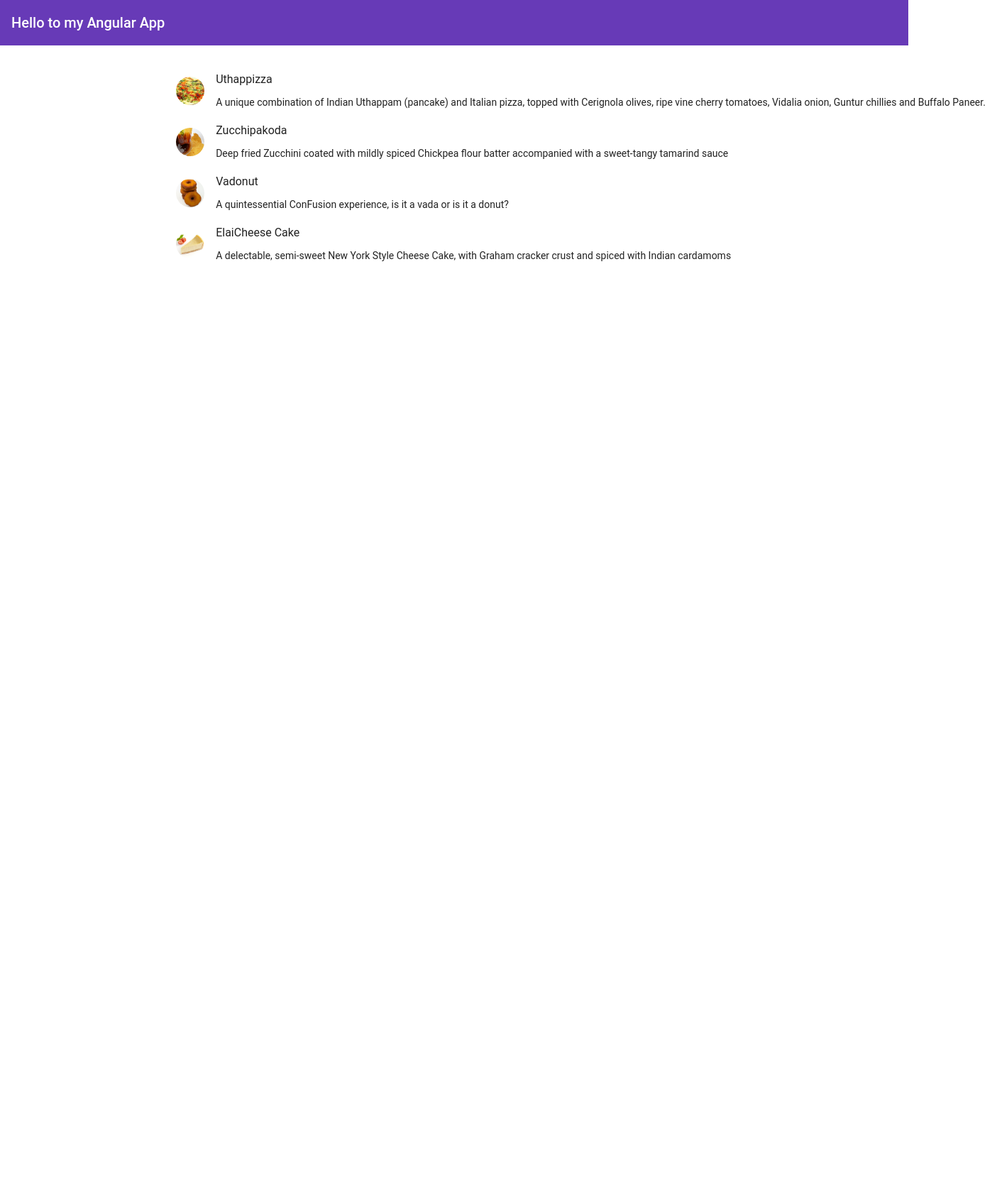
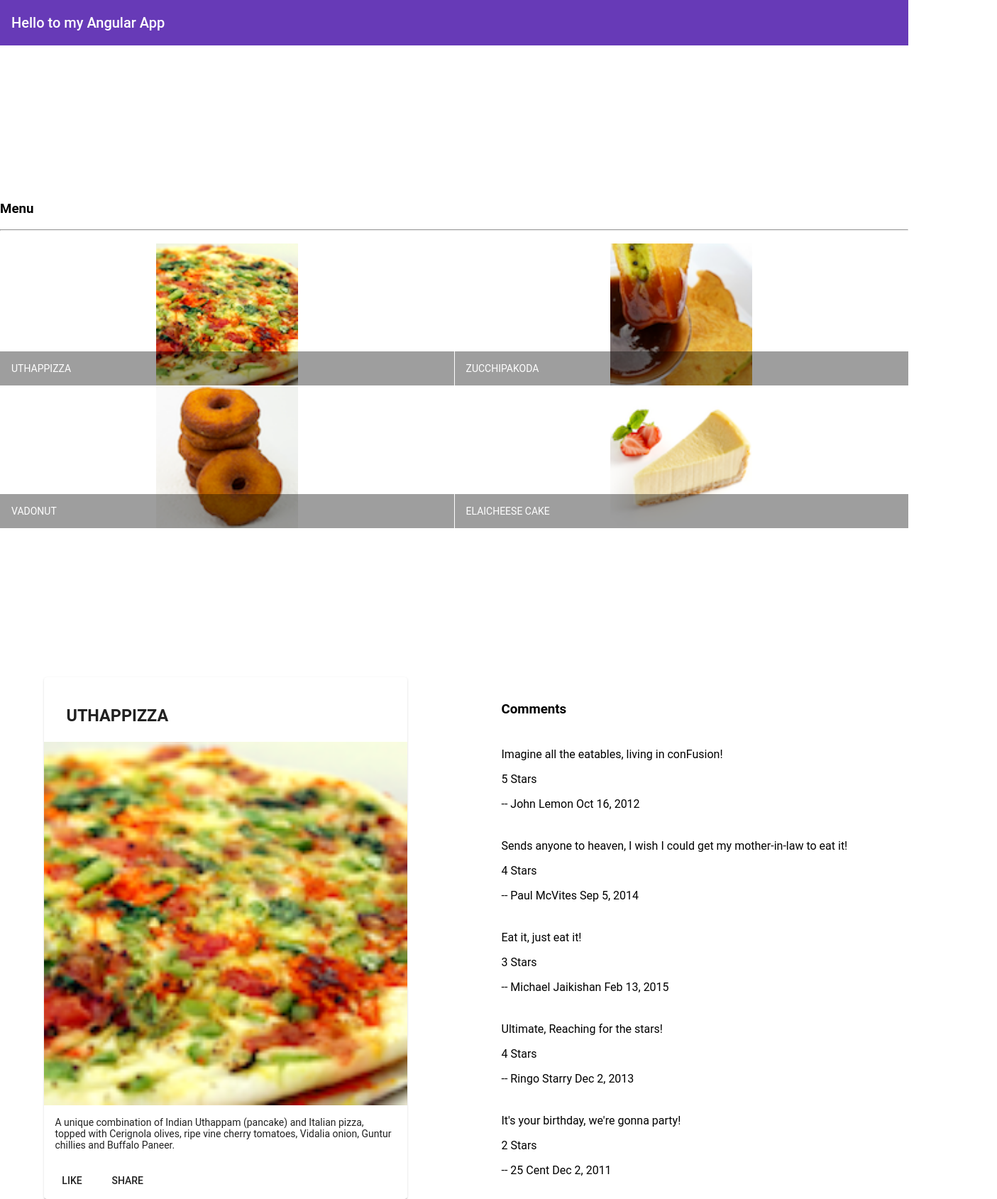
Before and after one commit to Hassan-Elseoudy/Confusion-Resturant, an Angular app: page / in a window 1280 px wide. Shown: the whole page at 71% size, 1405 px wide, since content can reach past the window. Before the commit the page ends 800 px from the top, so only its background shows below. Built offline with nearby package versions, Linux system fonts and the light colour scheme.

Commit message:
All tasks completed.

```diff
--- a/src/app/app.component.html
+++ b/src/app/app.component.html
@@ -1,5 +1,4 @@
 <mat-toolbar color="primary">
   <span>Hello to my Angular App</span>
-  <app-menu></app-menu>
-
 </mat-toolbar>
+<app-menu></app-menu>
--- /dev/null
+++ b/src/app/dishdetail/dishdetail.component.html
@@ -0,0 +1,40 @@
+<div
+  class="container"
+  fxLayout="row"
+  fxLayout.sm="column"
+  fxLayout.xs="column"
+  fxLayoutAlign.gt-md="space-around center"
+  fxLayoutGap="10px"
+  fxLayoutGap.xs="0"
+>
+  <div fxFlex="40">
+    <div fxFlex *ngIf="dish">
+      <mat-card>
+        <mat-card-header>
+          <mat-card-title>
+            <h3>{{ dish.name | uppercase }}</h3>
+          </mat-card-title>
+        </mat-card-header>
+        <img mat-card-image src="{{ dish.image }}" alt="{{ dish.name }}" />
+        <mat-card-content>
+          <p>{{ dish.description }}</p>
+        </mat-card-content>
+        <mat-card-actions>
+          <button mat-button>LIKE</button>
+          <button mat-button>SHARE</button>
+        </mat-card-actions>
+      </mat-card>
+    </div>
+  </div>
+
+  <div fxFlex="40">
+    <div fxFlex *ngIf="dish">
+      <h3>Comments</h3>
+      <mat-list cols="1" rowHeight="200px" *ngFor="let item of dish.comments">
+        <p>{{ item.comment }}</p>
+        <p>{{ item.rating }} Stars</p>
+        <p>-- {{ item.author }} {{ item.date | date }}</p>
+      </mat-list>
+    </div>
+  </div>
+</div>
--- /dev/null
+++ b/src/app/dishdetail/dishdetail.component.ts
@@ -0,0 +1,61 @@
+import { Component, OnInit } from '@angular/core';
+
+const DISH = {
+  id: '0',
+  name: 'Uthappizza',
+  image: '/assets/images/uthappizza.png',
+  category: 'mains',
+  featured: true,
+  label: 'Hot',
+  price: '4.99',
+  // tslint:disable-next-line:max-line-length
+  description: 'A unique combination of Indian Uthappam (pancake) and Italian pizza, topped with Cerignola olives, ripe vine cherry tomatoes, Vidalia onion, Guntur chillies and Buffalo Paneer.',
+  comments: [
+       {
+           rating: 5,
+           comment: 'Imagine all the eatables, living in conFusion!',
+           author: 'John Lemon',
+           date: '2012-10-16T17:57:28.556094Z'
+       },
+       {
+           rating: 4,
+           comment: 'Sends anyone to heaven, I wish I could get my mother-in-law to eat it!',
+           author: 'Paul McVites',
+           date: '2014-09-05T17:57:28.556094Z'
+       },
+       {
+           rating: 3,
+           comment: 'Eat it, just eat it!',
+           author: 'Michael Jaikishan',
+           date: '2015-02-13T17:57:28.556094Z'
+       },
+       {
+           rating: 4,
+           comment: 'Ultimate, Reaching for the stars!',
+           author: 'Ringo Starry',
+           date: '2013-12-02T17:57:28.556094Z'
+       },
+       {
+           rating: 2,
+           comment: 'It\'s your birthday, we\'re gonna party!',
+           author: '25 Cent',
+           date: '2011-12-02T17:57:28.556094Z'
+       }
+   ]
+};
+
+@Component({
+  selector: 'app-dishdetail',
+  templateUrl: './dishdetail.component.html',
+  styleUrls: ['./dishdetail.component.scss']
+})
+
+export class DishdetailComponent implements OnInit {
+
+  dish = DISH;
+  constructor() { }
+
+  ngOnInit(): void {
+  }
+
+}
--- a/src/app/menu/menu.component.html
+++ b/src/app/menu/menu.component.html
@@ -1,20 +1,24 @@
-<div class = "container"
-fxLayout = "columns"
-fxLayoutGap = "10px"
->
-
 <div class="container"
      fxLayout="column"
      fxLayoutGap="10px">
 
-  <mat-list fxFlex>
-    <mat-list-item *ngFor="let dish of dishes">
-      <img matListAvatar src={{dish.image}} alt={{dish.name}}>
-      <h1 matLine> {{dish.name}} </h1>
-      <p matLine>
-        <span> {{dish.description}} </span>
-      </p>
-    </mat-list-item>
-  </mat-list>
+  <div fxFlex>
+    <div>
+      <h3>Menu</h3>
+      <hr>
+    </div>
+  </div>
 
+  <div fxFlex>
+    <mat-grid-list cols="2" rowHeight="200px">
+      <mat-grid-tile *ngFor="let dish of dishes">
+        <img height="200px" src={{dish.image}} alt={{dish.name}}>
+        <mat-grid-tile-footer>
+          <h1>{{dish.name | uppercase}}</h1>
+        </mat-grid-tile-footer>
+      </mat-grid-tile>
+    </mat-grid-list>
+  </div>
+
+  <app-dishdetail></app-dishdetail>
 </div>
--- a/src/app/menu/menu.component.ts
+++ b/src/app/menu/menu.component.ts
@@ -1,14 +1,8 @@
 import { Component, OnInit } from '@angular/core';
 import {Dish} from '../shared/dish';
 
-@Component({
-  selector: 'app-menu',
-  templateUrl: './menu.component.html',
-  styleUrls: ['./menu.component.scss']
-})
-export class MenuComponent implements OnInit {
 
-  dishes: Dish[] = [
+const DISHES: Dish[] = [
   {
     id: '0',
     name: 'Uthappizza',
@@ -52,6 +46,16 @@
   }
  ];
 
+@Component({
+  selector: 'app-menu',
+  templateUrl: './menu.component.html',
+  styleUrls: ['./menu.component.scss']
+})
+export class MenuComponent implements OnInit {
+
+  dishes = DISHES;
+  selectedDish = DISHES[0];
+
   constructor() { }
 
   ngOnInit(): void {
```
Also changed, not shown: src/app/app.module.ts (+11 -2 lines), src/app/dishdetail/dishdetail.component.scss (added), 1 other file (tests, documents, lock files or other folders). Lines whose indentation alone changed are shown as unchanged.
